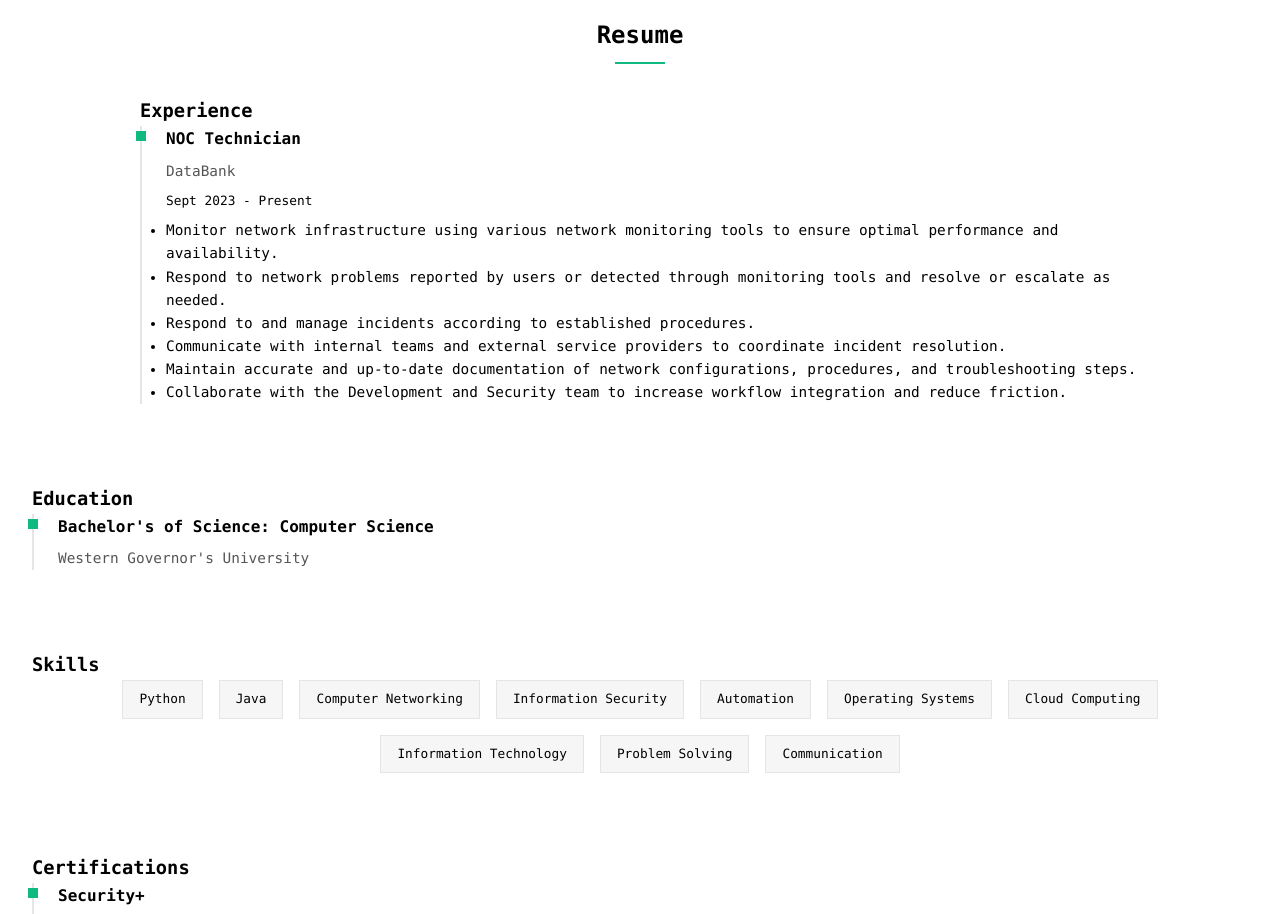
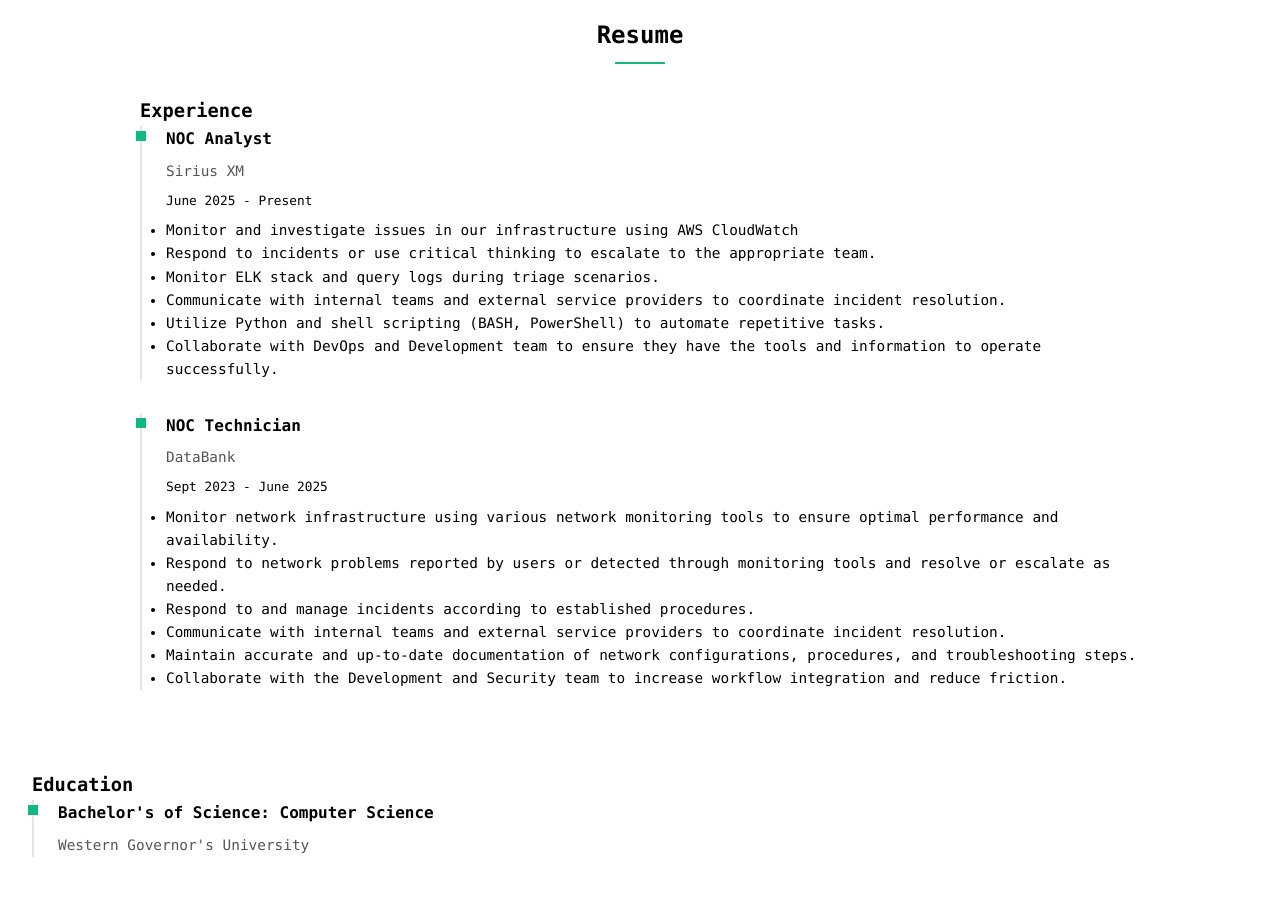
Before and after one commit to coledtk/coledtk.github.io, a plain HTML site: page index.html in a window 1280 px wide. Shown: the part 880-1794 px from the top of the page. Drawn offline with Linux system fonts and the light colour scheme.

Commit message:
Update index.html

```diff
--- a/index.html
+++ b/index.html
@@ -387,9 +387,25 @@
                 <h3>Experience</h3>
 
                 <div class="resume-item">
+                    <div class="resume-title">NOC Analyst</div>
+                    <div class="resume-subtitle">Sirius XM</div>
+                    <div class="resume-date">June 2025 - Present</div>
+                    <div class="resume-description">
+                      <ul>
+            <li>Monitor and investigate issues in our infrastructure using AWS CloudWatch</li>
+            <li>Respond to incidents or use critical thinking to escalate to the appropriate team.</li>
+            <li>Monitor ELK stack and query logs during triage scenarios.</li>
+            <li>Communicate with internal teams and external service providers to coordinate incident resolution.</li>
+            <li>Utilize Python and shell scripting (BASH, PowerShell) to automate repetitive tasks.</li>
+            <li>Collaborate with DevOps and Development team to ensure they have the tools and information to operate successfully.</li>
+        </ul>
+    </div>
+                    </div>
+
+                <div class="resume-item">
                     <div class="resume-title">NOC Technician</div>
                     <div class="resume-subtitle">DataBank</div>
-                    <div class="resume-date">Sept 2023 - Present</div>
+                    <div class="resume-date">Sept 2023 - June 2025</div>
                     <div class="resume-description">
                       <ul>
             <li>Monitor network infrastructure using various network monitoring tools to ensure optimal performance and availability.</li>
```
